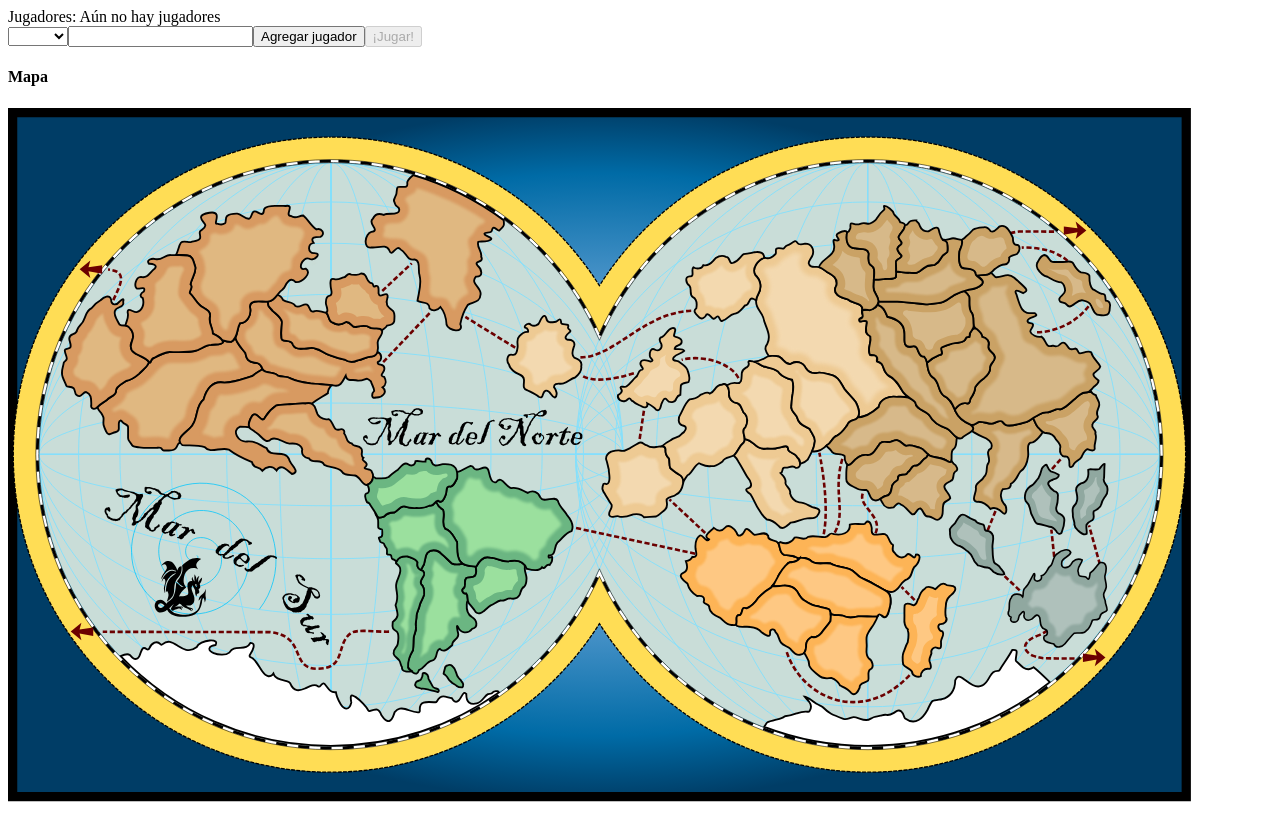
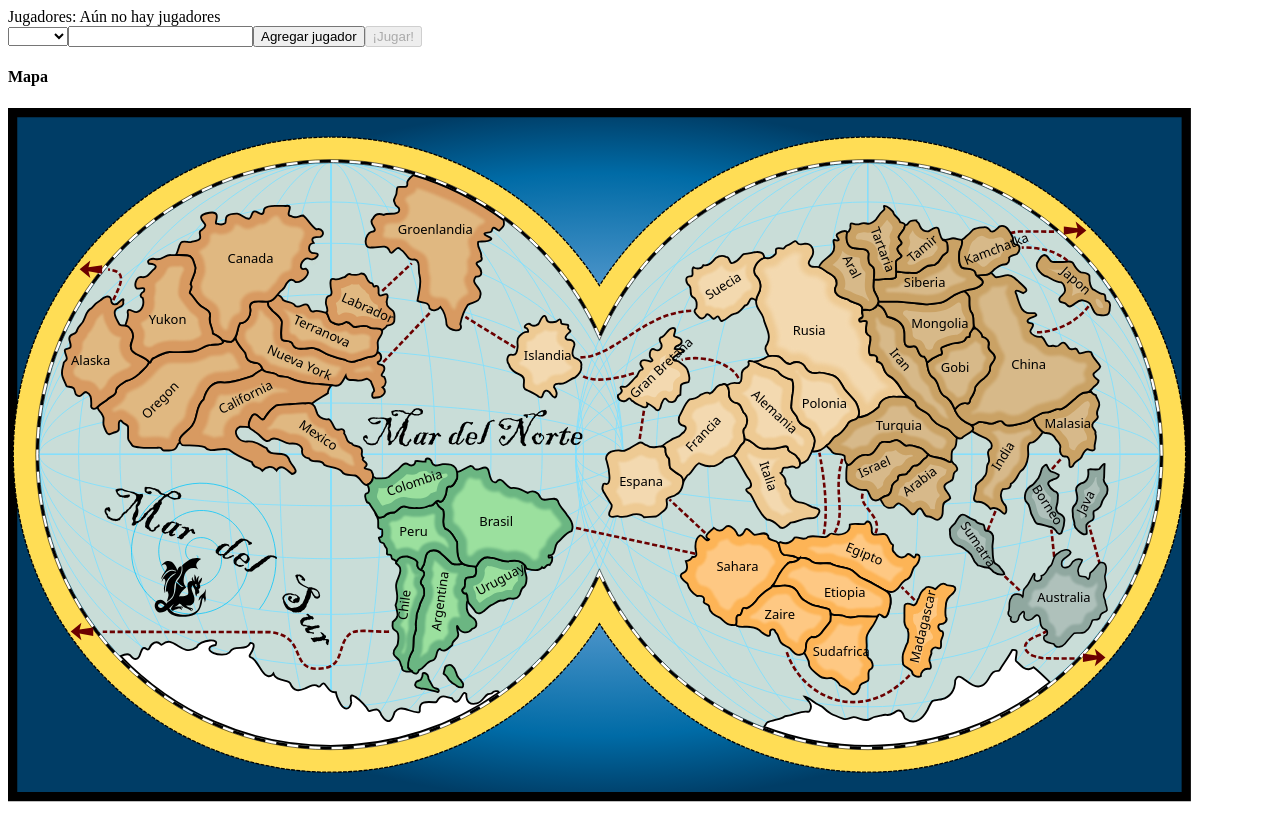
Before and after one commit to Gahen/TEG, an Angular app: page / in a window 1280 px wide. Shown: the top 840 px of the page. Built offline with nearby package versions, Linux system fonts and the light colour scheme.

Commit message:
Country component & lots of improvements

```diff
--- a/src/app/app.component.html
+++ b/src/app/app.component.html
@@ -1,14 +1,16 @@
-<button class="btn time col-md-2" *ngIf="TEG.gameStarted" [disabled]="TEG.state !== states.attack && TEG.state !== states.regroup" (click)="TEG.takeCard()">Sacar tarjeta</button>
-<button class="btn time col-md-2" *ngIf="TEG.gameStarted" [disabled]="TEG.state !== states.addArmies || !canTrade3Cards()" (click)="trade()">Canjear tarjetas</button>
-<button class="btn time col-md-2" *ngIf="TEG.gameStarted" [disabled]="TEG.state !== states.attack" (click)="TEG.regroup()">Reagrupar</button>
-<button class="btn time col-md-2" *ngIf="TEG.gameStarted" (click)="TEG.changeTurn()">Terminar turno</button>
-<h3 class="time col-md-offset-10" *ngIf="TEG.gameStarted">Tiempo {{ TEG.time/1000 }}</h3>
+<div *ngIf="TEG.gameStarted | async">
+  <button class="btn time col-md-2" [disabled]="TEG.state !== states.attack && TEG.state !== states.regroup" (click)="TEG.takeCard()">Sacar tarjeta</button>
+  <button class="btn time col-md-2" [disabled]="TEG.state !== states.addArmies || !canTrade3Cards()" (click)="trade()">Canjear tarjetas</button>
+  <button class="btn time col-md-2" [disabled]="TEG.state !== states.attack" (click)="TEG.regroup()">Reagrupar</button>
+  <button class="btn time col-md-2" (click)="TEG.changeTurn()">Terminar turno</button>
+  <h3 class="time col-md-offset-10">Tiempo {{ TEG.time/1000 }}</h3>
+</div>
 <div class="players row">
   <div class="buttons col-md-8">Jugadores:
     <span *ngIf="TEG.players.length === 0">Aún no hay jugadores</span>
     <span *ngFor="let player of TEG.players" [class]="{'bg-info': (TEG.currentPlayer && player.name === TEG.currentPlayer.name)}"><span class="{{player.color}}">{{player.name}} </span></span>
   </div>
-  <div class="buttons col-md-4" *ngIf="!TEG.gameStarted">
+  <div class="buttons col-md-4" *ngIf="!(TEG.gameStarted | async)">
     <select [(ngModel)]="newPlayerColor">
       <option *ngFor="let color of TEG.colors" [value]="color">
         {{ color }}
@@ -20,7 +22,7 @@
   </div>
 </div>
 <div id="juego">
-  <div *ngIf="TEG.players.length !== 0 && TEG.gameStarted" class="interface">
+  <div *ngIf="TEG.players.length !== 0 && (TEG.gameStarted | async)" class="interface">
     <div *ngIf="TEG.canAttack()">
       <accordion-group is-open="true" class="width">
         <h4>Atacar</h4>
@@ -111,5 +113,5 @@
     </div>
   </div>
   <h4>Mapa</h4>
-  <mapa [teg]="TEG" [started]="TEG.gameStarted"></mapa>
+  <mapa [teg]="TEG"></mapa>
 </div>
--- a/src/app/app.module.ts
+++ b/src/app/app.module.ts
@@ -4,11 +4,13 @@ import { FormsModule } from "@angular/forms";
 
 import { AppComponent } from './app.component';
 import { MapaComponent } from './mapa.component';
+import { CountryComponent } from './country.component';
 
 @NgModule({
   declarations: [
     AppComponent,
     MapaComponent,
+    CountryComponent,
   ],
   imports: [
     BrowserModule,
--- a/src/app/mapa.component.ts
+++ b/src/app/mapa.component.ts
@@ -1,6 +1,5 @@
-import { Component, Input, OnInit, ElementRef, Renderer2, OnChanges, SimpleChanges } from '@angular/core';
+import { Component, Input, OnInit, ElementRef, } from '@angular/core';
 import {Teg} from 'src/type/teg';
-import {CountryId, Countries, Country} from 'src/type/country';
 
 function resize(element: HTMLElement) {
   const scale = element.offsetWidth / element.querySelector('g').getBoundingClientRect().width;
@@ -13,101 +12,12 @@ function resize(element: HTMLElement) {
   templateUrl: './mapa.svg',
   styleUrls: ['./mapa.component.scss']
 })
-export class MapaComponent implements OnInit, OnChanges {
+export class MapaComponent implements OnInit {
   @Input() teg: Teg;
-  @Input() started: boolean;
 
-  constructor(private el: ElementRef, private renderer: Renderer2) {}
-
-  ngOnChanges(changes: SimpleChanges) {
-    if (changes.started.currentValue) {
-      this.getElementsAsArray().forEach((el: SVGElement) => this.setOwnerColor(el));
-    }
-  }
-
-  getElementsAsArray() {
-    return [ ...this.el.nativeElement.querySelectorAll('[inkscape\\:label="paises"] g') ];
-  }
+  constructor(private el: ElementRef) {}
 
   ngOnInit() {
-    let last: SVGElement;
-    let elements = this.getElementsAsArray();
-    elements = elements.filter((el: SVGElement) => Countries.some(c => c.id === CountryId[el.getAttribute("id")]));
-
-    const click = (event: any) => {
-      event.preventDefault();
-      if (!this.started) {
-        return false;
-      }
-      const country = this.find(event.currentTarget.id);
-      const lastCountry = this.find(last?.id);
-
-      if (country) {
-        this.teg.countryAction(country);
-        if (lastCountry !== this.teg.currentCountryFrom && lastCountry !== this.teg.currentCountryTo) {
-          this.setOwnerColor(last);
-        }
-        if (last) {
-          this.checkCountryStatus(country, last);
-        }
-        last = event.currentTarget;
-        this.checkCountryStatus(lastCountry, last);
-
-        this.setArmies(last)
-      }
-
-    };
-
-    elements.forEach((el: SVGElement) => {
-      this.renderer.listen(el, 'dblclick', (event) => event.preventDefault());
-      this.renderer.listen(el, 'click', click);
-    });
-
     resize(this.el.nativeElement);
   }
-
-  checkCountryStatus(country: Country, element: SVGElement) {
-    if (country === this.teg.currentCountryFrom || country === this.teg.currentCountryTo) {
-      element.setAttribute('class', 'active');
-    } else {
-      element.setAttribute('class', country.owner?.color || '');
-    }
-  }
-
-  find(countryId: string) {
-    return this.teg.countries.find(el => el.id === CountryId[countryId]);
-  }
-
-  setArmies(el: SVGElement) {
-    const country = this.find(el.getAttribute('id'));
-    el.querySelectorAll('tspan')[1].textContent = `${country.armies}`;
-  }
-
-  setOwnerColor = (el: SVGElement) => {
-    const country = this.find(el.getAttribute('id'));
-    if (country) {
-      // Texto y cantidad
-      el.querySelector('tspan').textContent = country.getName();
-      if (el.querySelectorAll('tspan').length < 2) {
-        const p = el.querySelector('tspan');
-        const offsetW = p.getBBox().width / 2;
-        const offsetH = p.getBBox().height - 1;
-        const clone = p.cloneNode() as SVGTSpanElement;
-        clone.setAttribute("class","armies");
-        clone.setAttribute('y', (parseFloat(clone.getAttribute('y')) + offsetH).toString());
-        clone.setAttribute('x', (parseFloat(clone.getAttribute('x'))+offsetW).toString());
-        el.querySelector('tspan').after(clone);
-        this.renderer.listen(p, 'dblclick', (event) => event.preventDefault());
-        this.renderer.listen(clone, 'dblclick', (event) => event.preventDefault());
-      }
-
-      el.setAttribute('class', country.owner?.color || '');
-
-      if (country.armies) {
-        this.setArmies(el)
-      }
-
-      el.querySelectorAll('tspan')[0].textContent = country.getName();
-    }
-  };
 };
--- a/src/type/teg.ts
+++ b/src/type/teg.ts
@@ -3,8 +3,7 @@ import {gameState} from 'src/type/states';
 import {Player} from 'src/type/player';
 import {Cards, ICard} from 'src/type/card';
 import * as _ from 'lodash';
-import {timer} from 'rxjs';
-import {take} from 'rxjs/operators';
+import { timer, Subject, Observable } from 'rxjs';
 import {Country, Countries} from 'src/type/country';
 import {Objectives, ObjectiveTypes} from 'src/type/objective';
 import Dice from 'src/type/dice';
@@ -22,7 +21,8 @@ export class Teg {
   currentPlayer: Player;
   attacker: Player; // last attacking player
   defender: Player; // last defending player
-  gameStarted = false;
+  gameStartedSubject: Subject<boolean> = new Subject();
+  gameStarted: Observable<boolean>;
   dices = []; // last pair of dices
   pendingArmies = 0;
   cards = Cards;
@@ -32,7 +32,12 @@ export class Teg {
   currentCountryFrom: Country;
   currentCountryTo: Country;
 
+  countryChanged: Observable<Country>;
+  countryChangedSubject: Subject<Country> = new Subject();
+
   constructor() {
+    this.gameStarted = this.gameStartedSubject.asObservable();
+    this.countryChanged = this.countryChangedSubject.asObservable();
 
     if (localStorage.getItem('TEGdata')) {
       // this.parse(localStorage.getItem('TEGdata'));
@@ -60,13 +65,13 @@ export class Teg {
     this.currentPlayer = this.players[0];
     this.pendingPlayers = this.players.slice(1);
     this.pendingArmies = 5;
-    this.gameStarted = true;
+    this.gameStartedSubject.next(true);
     this.startTimer();
   }
 
   startTimer() {
     this.tick = (new Date()).getTime()+60*2*1000; // 2 minutes
-    var sub = timer(0, 100)
+    let sub = timer(0, 100)
       .subscribe(() =>  {
         this.time = this.tick - (new Date()).getTime();
         if (this.time <= 0) {
@@ -77,8 +82,8 @@ export class Teg {
   }
 
   setCountries() {
-    var cs = _.shuffle(Countries);
-    var i = 0;
+    let cs = _.shuffle(Countries);
+    let i = 0;
     _.each(cs, (c) => {
       i = i % this.players.length;
       c.owner = this.players[i];
@@ -89,7 +94,7 @@ export class Teg {
   }
 
   setObjectives() {
-    var objs = _.shuffle(Objectives.slice(0));
+    let objs = _.shuffle(Objectives.slice(0));
     _.each(this.players, function(p) {
       p.setObjective(objs.shift());
     });
@@ -117,12 +122,12 @@ export class Teg {
   }
 
   canRegroup() {
-    var p = this.currentPlayer;
+    let p = this.currentPlayer;
     if (!this.currentCountryTo || !this.currentCountryFrom) {
       return false;
     }
-    var countryTo = this.extendCountry(this.currentCountryTo);
-    var countryFrom = this.extendCountry(this.currentCountryFrom);
+    let countryTo = this.extendCountry(this.currentCountryTo);
+    let countryFrom = this.extendCountry(this.currentCountryFrom);
     return p && p.hasCountry(countryFrom) && p.hasCountry(countryFrom) && countryTo.limitsWith(countryFrom) && (this.state === gameState.regroup || this.state === gameState.attack);
   }
 
@@ -156,7 +161,7 @@ export class Teg {
   }
 
   extendCountry(country: Country) {
-    var owner = _.find(this.players, function(p) {
+    let owner = _.find(this.players, function(p) {
       return p.hasCountry(country);
     });
     country.owner = owner;
@@ -164,30 +169,47 @@ export class Teg {
     return country;
   }
 
+  isPuttingArmies() {
+    return [gameState.firstArmies, gameState.secondArmies, gameState.addArmies].includes(this.state);
+  }
+
   countryAction(country: Country) {
-    var picked1 = this.currentCountryFrom  && !this.currentCountryTo;
-    var picked2 = !!(this.currentCountryFrom && this.currentCountryTo);
-    // var picked0 = !picked1 && !picked2;
-
-
+    let picked1 = this.currentCountryFrom  && !this.currentCountryTo;
+    let picked2 = !!(this.currentCountryFrom && this.currentCountryTo);
+    const oldCountryFrom = this.currentCountryFrom;
+    const oldCountryTo = this.currentCountryTo;
 
     if (picked1) {
-      if (this.currentCountryFrom.id === country.id) {
+      if (this.currentCountryFrom.id === country.id && this.isPuttingArmies()) {
         this._countryAction(this.currentCountryFrom);
-      } else if ([gameState.firstArmies, gameState.secondArmies, gameState.addArmies].includes(this.state)) {
+      } else if (this.isPuttingArmies()) {
         this.currentCountryFrom = this.extendCountry(country);
       } else if (country.limitsWith(this.currentCountryFrom)) {
-        this.currentCountryTo = this.extendCountry(country);
+        if (this.currentCountryFrom.owner === this.currentPlayer
+            && (country.owner === this.currentPlayer && gameState.regroup === this.state
+            || (country.owner !== this.currentPlayer && gameState.attack === this.state))) {
+            this.currentCountryTo = this.extendCountry(country);
+        } else {
+          this.currentCountryFrom = this.extendCountry(country);
+        }
+      } else {
+        this.currentCountryFrom = this.extendCountry(country);
       }
     }
     else if (picked2) {
       if (this.currentCountryTo.id === country.id) {
         this._countryAction(this.currentCountryFrom, this.currentCountryTo);
+      } else {
+        this.clearSelectedCountries();
       }
     } else { // || picked0
       this.currentCountryFrom = this.extendCountry(country);
-      delete this.currentCountryTo;
     }
+
+    // update all potentially changed countries
+    this.countryChangedSubject.next(oldCountryTo);
+    this.countryChangedSubject.next(oldCountryFrom);
+    this.countryChangedSubject.next(country);
   }
 
   _countryAction(countryFrom: Country, countryTo: Country = null, q: number = 1) {
@@ -204,7 +226,7 @@ export class Teg {
       break;
       case gameState.attack:
       if (countryTo && countryTo.limitsWith(countryFrom) && !player.hasCountry(countryTo)) {
-        this.attack(countryFrom, countryTo, q);
+        this.attack(countryFrom, countryTo);
       }
       break; // if you cant attack maybe you are trying to regroup
       case gameState.regroup:
@@ -234,29 +256,27 @@ export class Teg {
     if (!this.currentCountryTo || !this.currentCountryFrom) {
       return false;
     }
-    var defendingCountry = this.currentCountryTo;
-    var attackingCountry = this.currentCountryFrom;
+    let defendingCountry = this.currentCountryTo;
+    let attackingCountry = this.currentCountryFrom;
     return attackingCountry.owner === this.currentPlayer &&
       defendingCountry.owner !== this.currentPlayer &&
       attackingCountry.armies > 1 && this.state === gameState.attack;
   }
 
-  attack(attackingCountry: Country, defendingCountry: Country, q: number) {
+  attack(attackingCountry: Country, defendingCountry: Country) {
     if (this.canAttack()) {
 
       this.attacker = this.currentPlayer;
-      var defender = this.defender = _.find(this.players, function(p) {
+      let defender = this.defender = _.find(this.players, function(p) {
         return p.hasCountry(defendingCountry);
       });
 
-      q = Math.min(3, q);
-
-      var attackDices = Math.min(attackingCountry.armies-1, q);
-      var defenseDices = Math.min(defendingCountry.armies, 3);
-      var dices = Dice.roll(attackDices, defenseDices);
+      let attackDices = Math.min(attackingCountry.armies-1, 3);
+      let defenseDices = Math.min(defendingCountry.armies, 3);
+      let dices = Dice.roll(attackDices, defenseDices);
       this.dices = dices;
 
-      for (var i=0; i < dices[0].length && i < dices[1].length; i++) {
+      for (let i=0; i < dices[0].length && i < dices[1].length; i++) {
         if (defendingCountry.armies === 0) {
           break;
         }
@@ -319,7 +339,18 @@ export class Teg {
       break;
     }
 
+    this.clearSelectedCountries();
+
     this.startTimer();
+  }
+
+  clearSelectedCountries() {
+    const cf = this.currentCountryFrom;
+    const ct =  this.currentCountryTo;
+    delete this.currentCountryFrom;
+    delete this.currentCountryTo;
+    this.countryChangedSubject.next(ct);
+    this.countryChangedSubject.next(cf);
   }
 
   removeArmy(country: Country) {
@@ -332,7 +363,7 @@ export class Teg {
   }
 
   checkIfWon(defender: Player = null) {
-    var objective = this.currentPlayer.getObjective();
+    let objective = this.currentPlayer.getObjective();
     // Objetivo común
     if (this.currentPlayer.getCountries().length >= 30) {
       this.gameEnded();
```
Also changed, not shown: src/app/country.component.ts (added, +72 -0 lines), src/app/mapa.component.scss (+14 -6 lines), src/app/mapa.svg.
